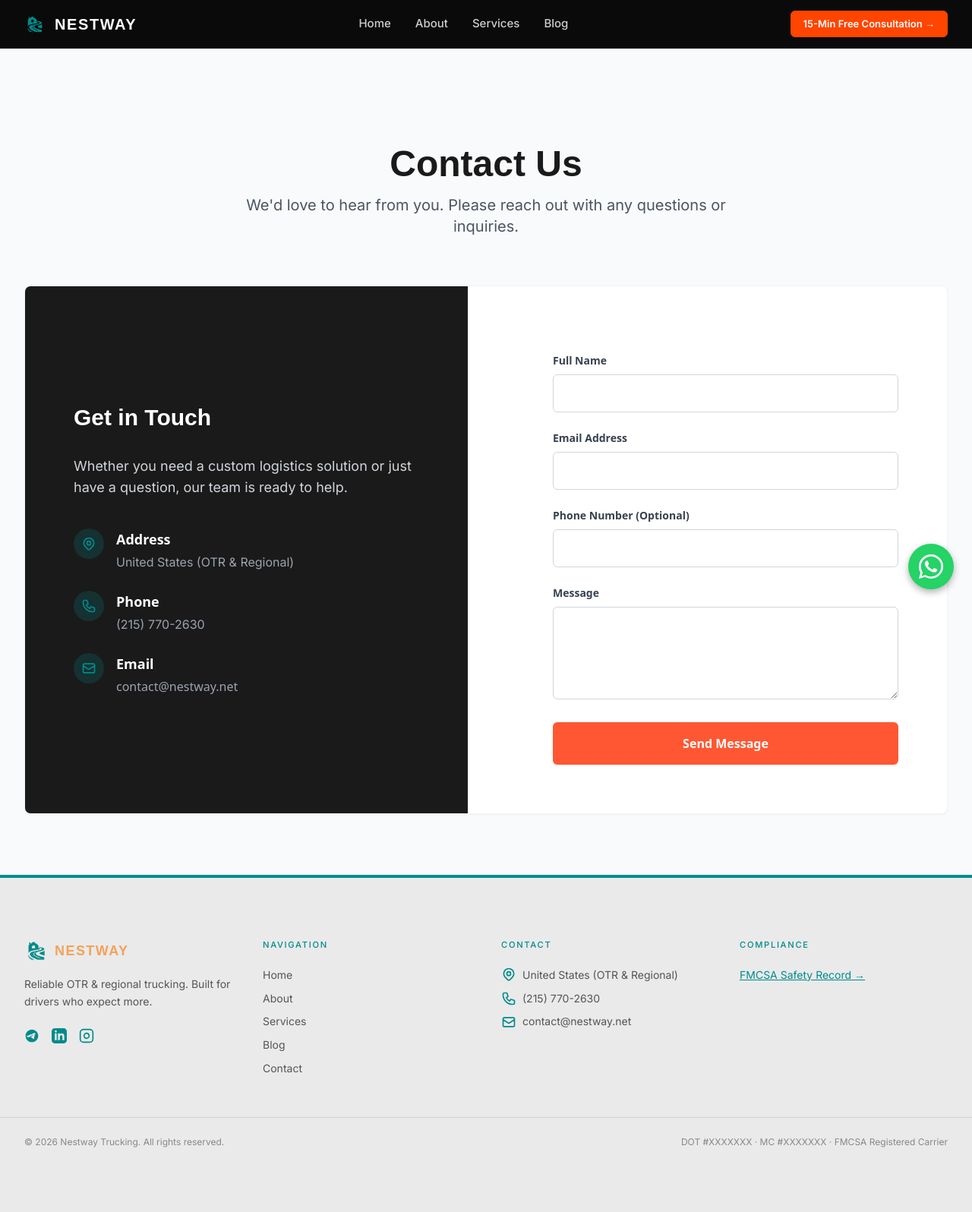
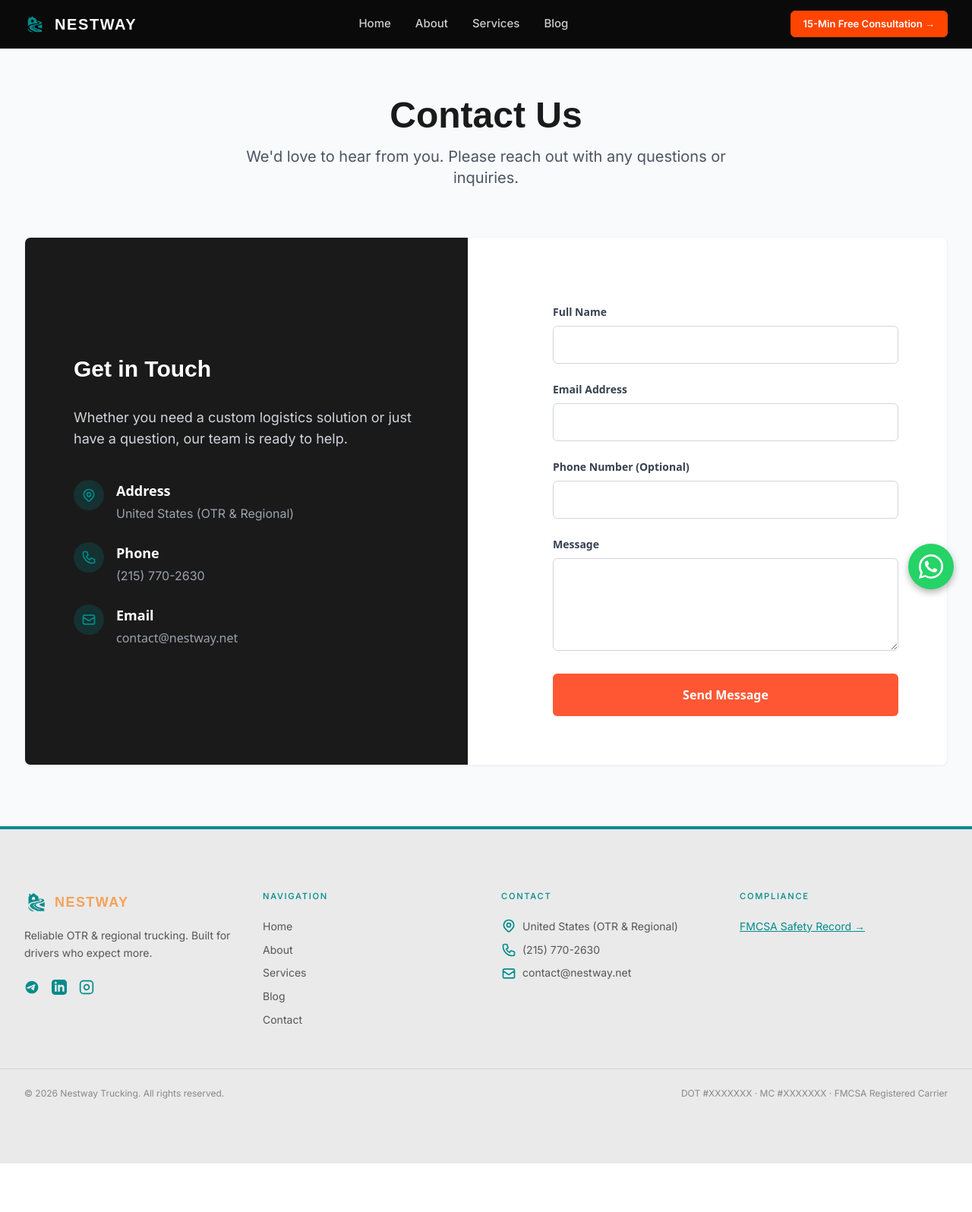
Before and after one commit to turdaliyevhasanali60-lang/Nestway, a Django app: page /contact/ in a window 1280 px wide. Shown: the whole page at 76% size. After the commit the page ends 1532 px from the top, so only its background shows below. Run offline with Django 5.2, Linux system fonts and the light colour scheme; data comes from the database, SQL or seed files in the repository; some web fonts are replaced.

Commit message:
Adjust contact page top padding to pt-24 md:pt-32

```diff
--- a/core/templates/contact.html
+++ b/core/templates/contact.html
@@ -14,7 +14,7 @@
 {% endblock %}
 
 {% block content %}
-<div class="pt-36 pb-10 md:pt-48 md:pb-20 bg-gray-50 min-h-screen">
+<div class="pt-24 pb-10 md:pt-32 md:pb-20 bg-gray-50 min-h-screen">
     <div class="max-w-7xl mx-auto px-4 sm:px-6 lg:px-8">
         <div class="text-center mb-16">
             <h1 class="text-4xl md:text-5xl font-extrabold text-[#1a1a1a]">Contact Us</h1>
--- a/static/css/output.css
+++ b/static/css/output.css
@@ -1296,12 +1296,12 @@ video {
   padding-bottom: 2rem;
 }
 
+.pt-24 {
+  padding-top: 6rem;
+}
+
 .pt-32 {
   padding-top: 8rem;
-}
-
-.pt-36 {
-  padding-top: 9rem;
 }
 
 .pt-4 {
@@ -1835,8 +1835,8 @@ body {
     padding-bottom: 5rem;
   }
 
-  .md\:pt-48 {
-    padding-top: 12rem;
+  .md\:pt-32 {
+    padding-top: 8rem;
   }
 
   .md\:text-2xl {
```
